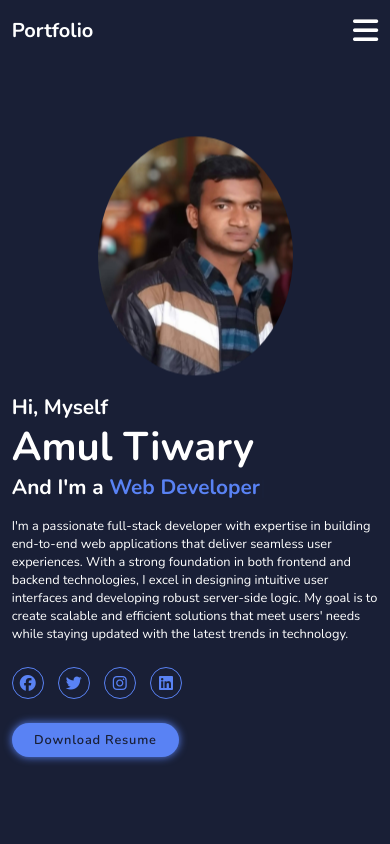
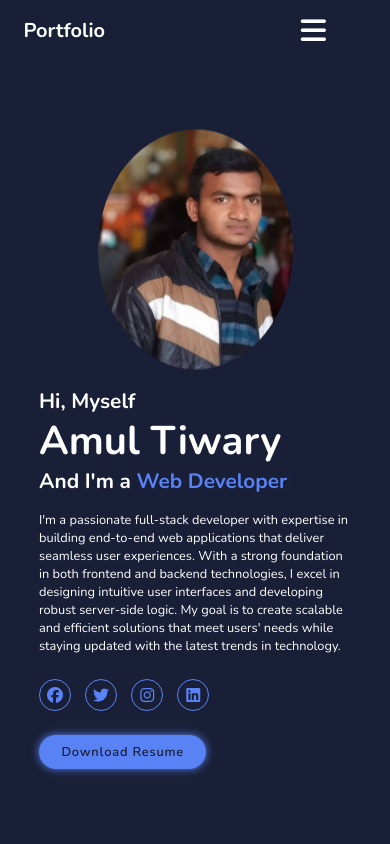
Before and after one commit to amultiwary/My-Portfolio, a plain HTML site: page index.html in a window 390 px wide. Shown: the top 844 px of the page. Drawn offline with nearby package versions, Linux system fonts and the light colour scheme.

Commit message:
Final update

```diff
--- a/style.css
+++ b/style.css
@@ -176,7 +176,7 @@ span {
 }
 .container2 {
   /* width: 500px; */
-  width:100%;
+  width: 100%;
   height: 600px;
   padding: 41px 81px;
 }
@@ -394,7 +394,7 @@ span {
   width: 100%;
   position: absolute;
   left: 50%;
-  right:50%;
+  right: 50%;
   /* text-align: center; */
   bottom: -5px;
   transform: translateX(-50px);
@@ -423,40 +423,12 @@ span {
   display: flex;
 }
 
-/* .project-container .project-box {
-    position: relative;
-    border-radius: 2rem;
-    box-shadow: 0 0 1rem rgba(0, 0, 0, 0.1);
-    overflow: hidden;
-    display: flex;
-    justify-content: center;
-    align-items: center;
-    height: 250px;
-  } */
-
 .project-container img {
   width: 100%;
   height: auto;
   transition: 0.5s ease;
   opacity: 0.7;
 }
-
-/* .project-container img {
-    width: 100%;
-    height: 100%;
-    object-fit: contain;
-    transition: 0.5s ease;
-    opacity: 0.7;
-
-
-  } */
-
-/* .project-container img {
-    width: 100%;
-    height: 100%;
-    object-fit: cover;
-    border-radius: 2rem;
-  } */
 
 .project-box:hover img {
   transform: scale(1.2);
@@ -584,10 +556,10 @@ span {
     grid-template-columns: repeat(2, 1fr);
   }
   .header {
-    padding: 2rem 3%;
+    padding: 2rem 6%;
   }
   section {
-    padding: 10rem 3%;
+    padding: 10rem 8%;
   }
   .skills {
     padding-top: 6rem;
@@ -604,14 +576,18 @@ span {
   .about-content p {
     margin-right: 5rem;
   }
-  .Technical-bars{
+  .Technical-bars {
     justify-content: center;
   }
   .bothcontainers {
     flex-direction: column;
   }
 }
+
 @media (max-width: 768px) {
+  section {
+    padding: 10rem 11%;
+  }
   #menu-icon {
     display: block;
   }
@@ -681,11 +657,15 @@ span {
     grid-template-columns: repeat(2, 1fr);
   }
 }
+
 @media (max-width: 617px) {
+  section {
+    padding: 10rem 10%;
+  }
   .project-container {
     grid-template-columns: repeat(2, 1fr);
   }
-  .container2{
+  .container2 {
     margin-top: 9rem;
     padding: 11px 0;
   }
@@ -704,10 +684,9 @@ span {
 
   .Technical-bars {
     column-gap: 11px;
-
   }
-  .radial-bar .text{
-    left:30%
+  .radial-bar .text {
+    text-align: center;
   }
 
   .Technical-bars .bar {
@@ -715,7 +694,15 @@ span {
   }
 }
 @media (max-width: 450px) {
-  .project-container{
+  .header {
+    /* padding: 2rem 5%; */
+    padding-right: 8rem;
+  }
+  section {
+    width: 100%;
+    /* padding: 10rem 5%; */
+  }
+  .project-container {
     grid-template-columns: 1fr;
   }
   html {
```
